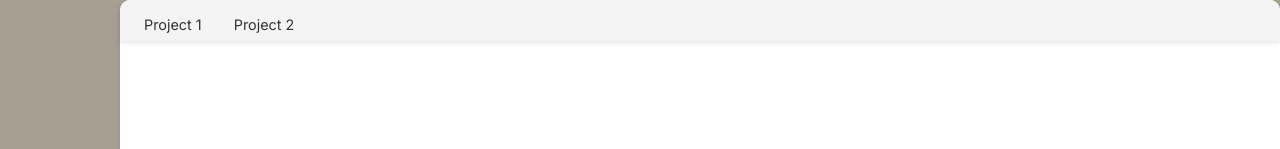
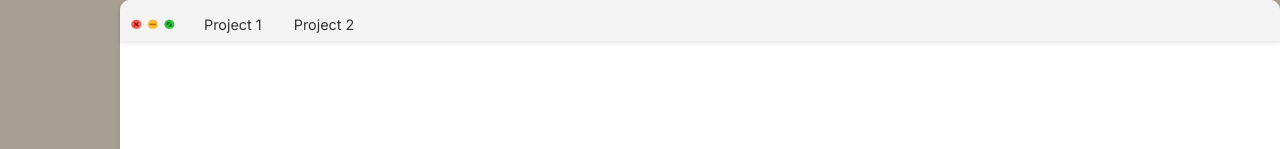
Before and after one commit to gracelo0717/gracelo0717.github.io, a React app: page /projects in a window 1280 px wide. Shown: the top 149 px of the page. Built offline with nearby package versions, Linux system fonts and the light colour scheme.

Commit message:
add chrome img to tab

```diff
--- a/src/components/Projects.tsx
+++ b/src/components/Projects.tsx
@@ -1,4 +1,5 @@
 import React from 'react';
+import chromeImg from '../assets/chrome.png';
 
 interface Project {
   id: number;
@@ -29,6 +30,9 @@ const Projects = () => {
   return (
     <section id='projects'>
       <div className='tab-bar'>
+        <div className='chrome-image-container'>
+          <img src={chromeImg} alt='Chrome' className='chrome-image' />
+        </div>
         {projects.map((project) => (
           <div key={project.id} className='tab'>
             <span className='tab-label'>{project.name}</span>
--- a/src/styles.css
+++ b/src/styles.css
@@ -330,6 +330,18 @@ button:hover {
   box-sizing: border-box;
 }
 
+.chrome-image-container {
+  display: flex;
+  align-items: center;
+  align-content: center;
+}
+
+.chrome-image {
+  width: 50px;
+  height: auto;
+  margin-right: 10px;
+}
+
 .tab {
   padding: 8px 16px;
   font-size: 0.9rem;
```
Also changed, not shown: src/assets/chrome.png (added).
